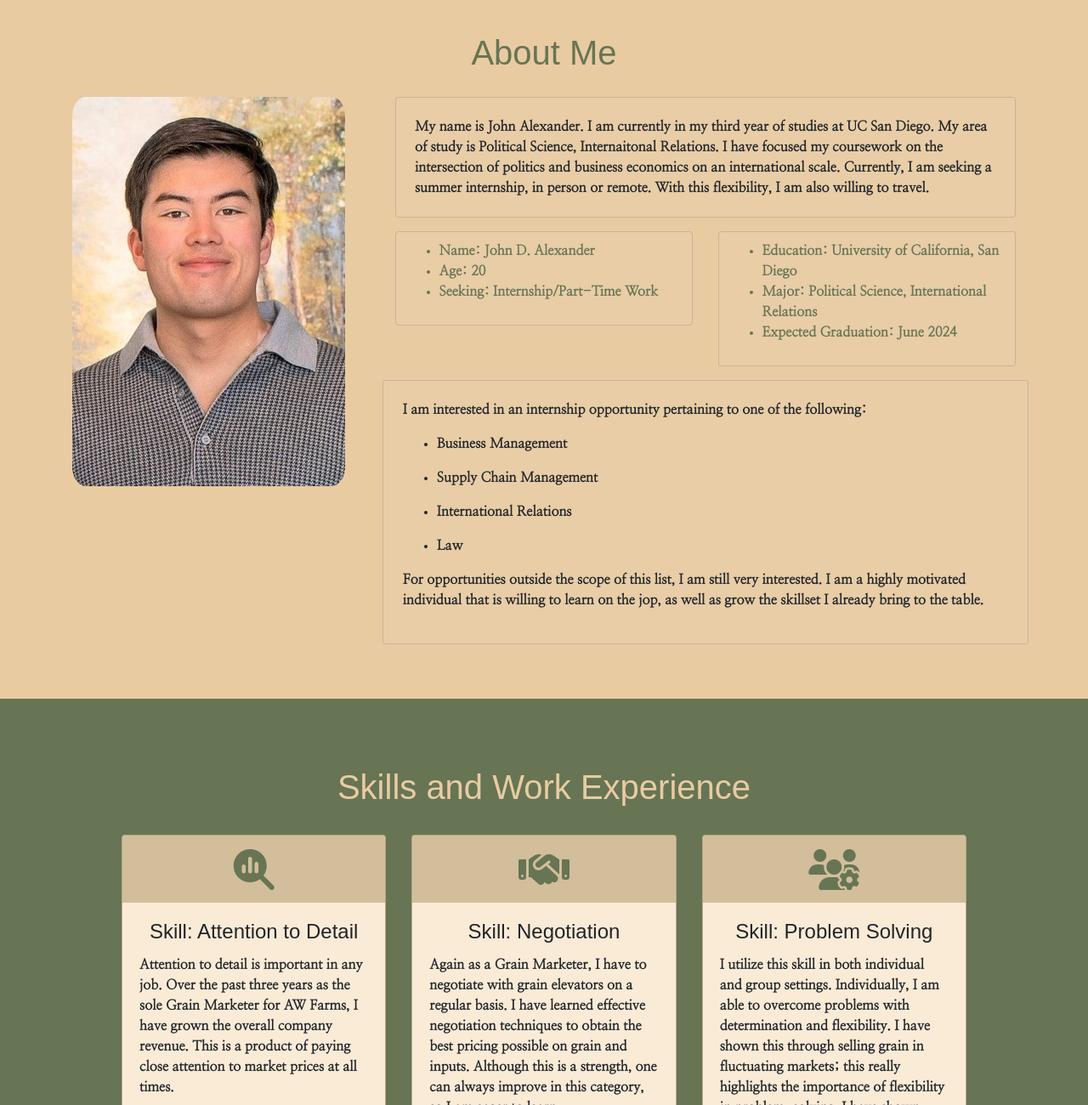
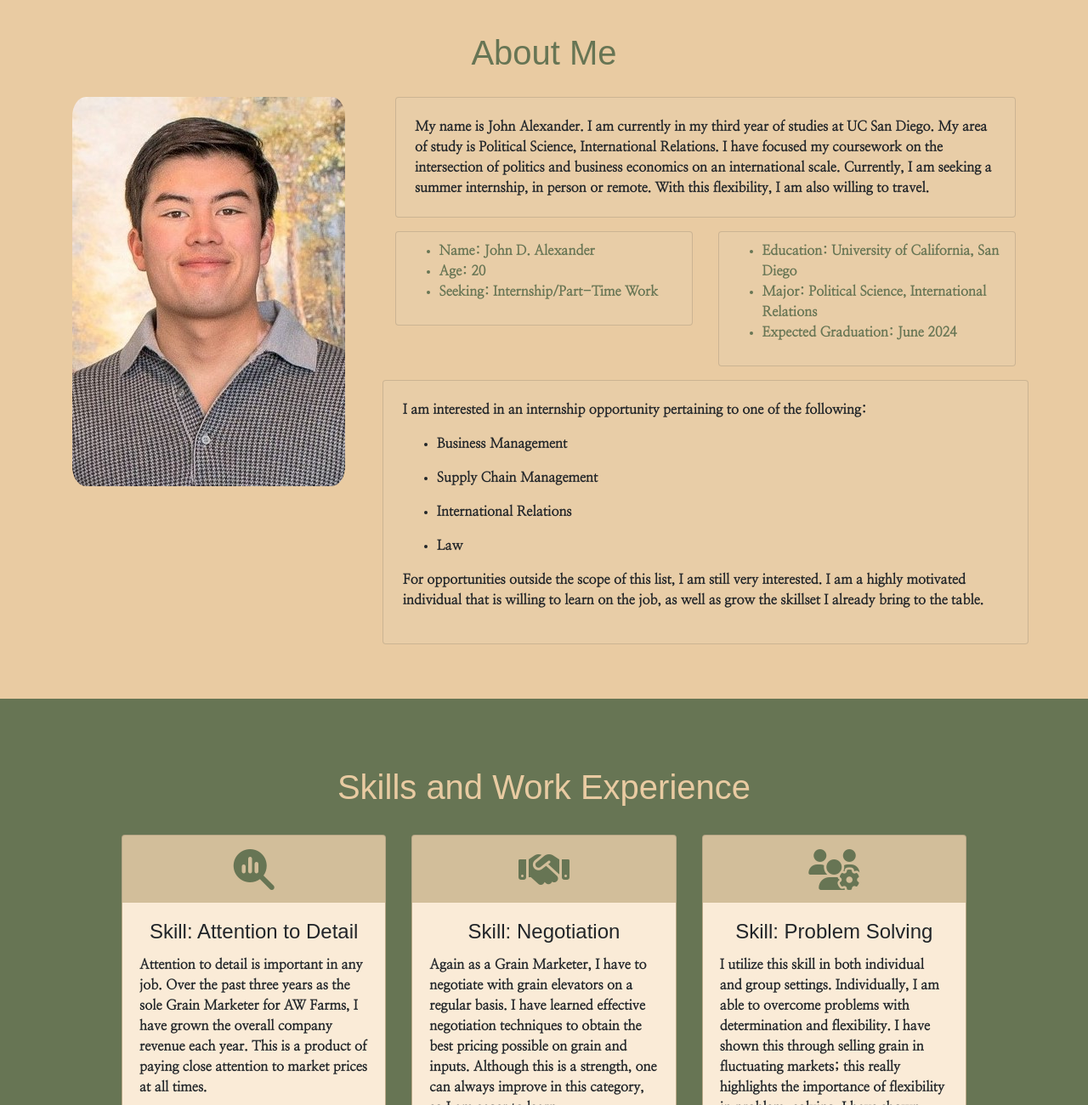
Before and after one commit to jdalexan/john_portfolio, a plain HTML site: page index.html in a window 1280 px wide. Shown: the part 820-2120 px from the top of the page at 85% size. Drawn offline with nearby package versions, Linux system fonts and the light colour scheme; a web font is replaced by a local one.

Commit message:
Add files via upload

```diff
--- a/index.html
+++ b/index.html
@@ -47,8 +47,7 @@
 
             <div class=" col-lg-8 outline-dark">
                 <div class="card card1">
-                <p class="card-text"> My name is John Alexander. I am currently in my third year of studies at UC San Diego.  My area of study is Political Science, Internaitonal Relations.  I have focused my coursework on the intersection of politics and business economics on an international scale.  Currently, I am seeking a summer internship, in person or remote.  With this flexibility, I am also willing to travel.
-
+                <p class="card-text"> My name is John Alexander. I am currently in my third year of studies at UC San Diego.  My area of study is Political Science, International Relations.  I have focused my coursework on the intersection of politics and business economics on an international scale.  Currently, I am seeking a summer internship, in person or remote.  With this flexibility, I am also willing to travel.
                 </p>
             </div>
                 <div class="row mt-3">
@@ -80,7 +79,7 @@
                         <ul><li>Supply Chain Management</li></ul>
                         <ul><li>International Relations</li></ul>
                         <ul><li>Law</li></ul>
-                    For opportunities outside the scope of this list, I am still very interested.  I am a highly motivated individual that is willing to learn on the jop, as well as grow the skillset I already bring to the table.
+                    For opportunities outside the scope of this list, I am still very interested.  I am a highly motivated individual that is willing to learn on the job, as well as grow the skillset I already bring to the table.
                     </p>
                 </div>
             </div>
@@ -98,7 +97,7 @@
                     <div class="card-body">
 
                         <h4 class="card-title">Skill: Attention to Detail </h4>
-                        <p class="card-text">Attention to detail is important in any job.  Over the past three years as the sole Grain Marketer for AW Farms, I have grown the overall company revenue. This is a product of paying close attention to market prices at all times.  </p>
+                        <p class="card-text">Attention to detail is important in any job.  Over the past three years as the sole Grain Marketer for AW Farms, I have grown the overall company revenue each year. This is a product of paying close attention to market prices at all times.  </p>
                         <div class="text-center">
 
                         </div>
```
